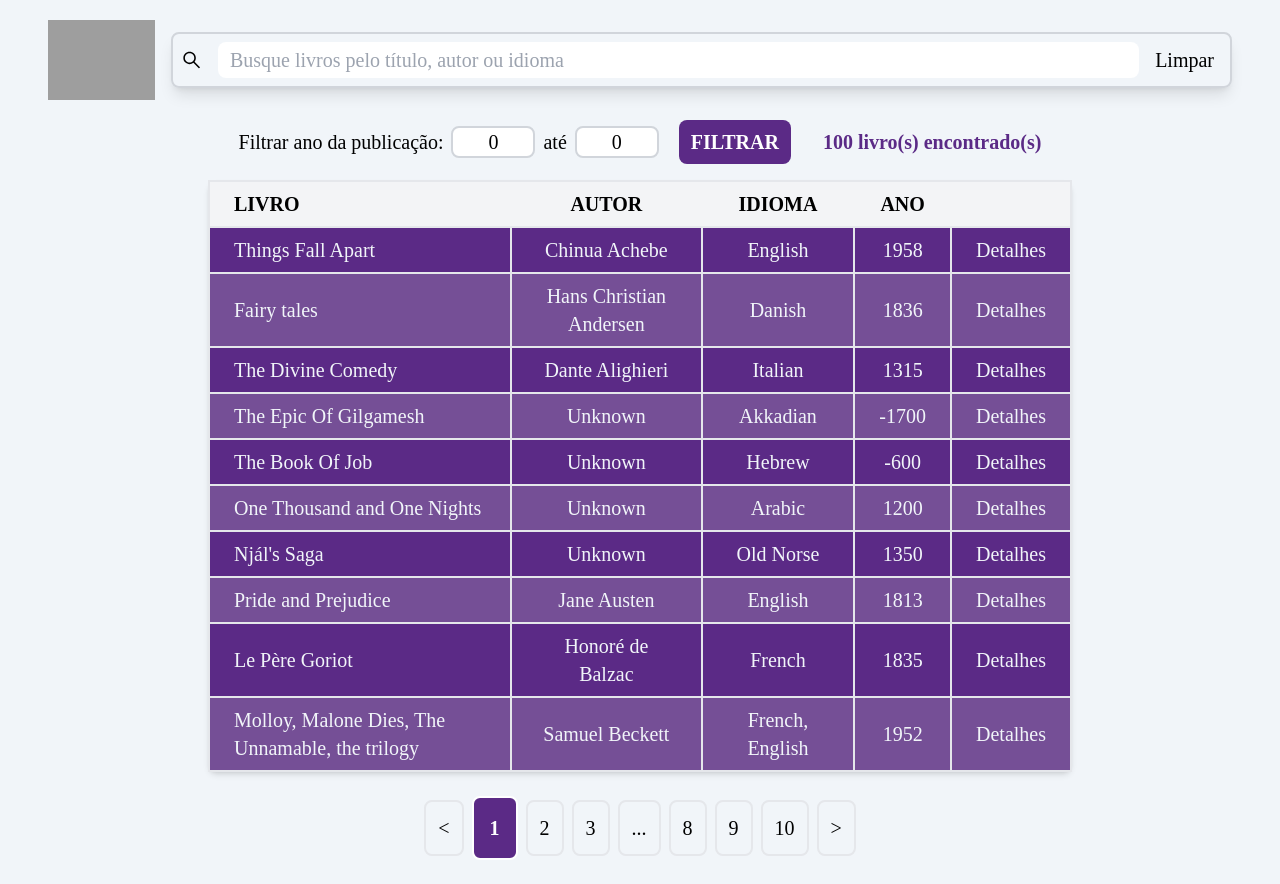
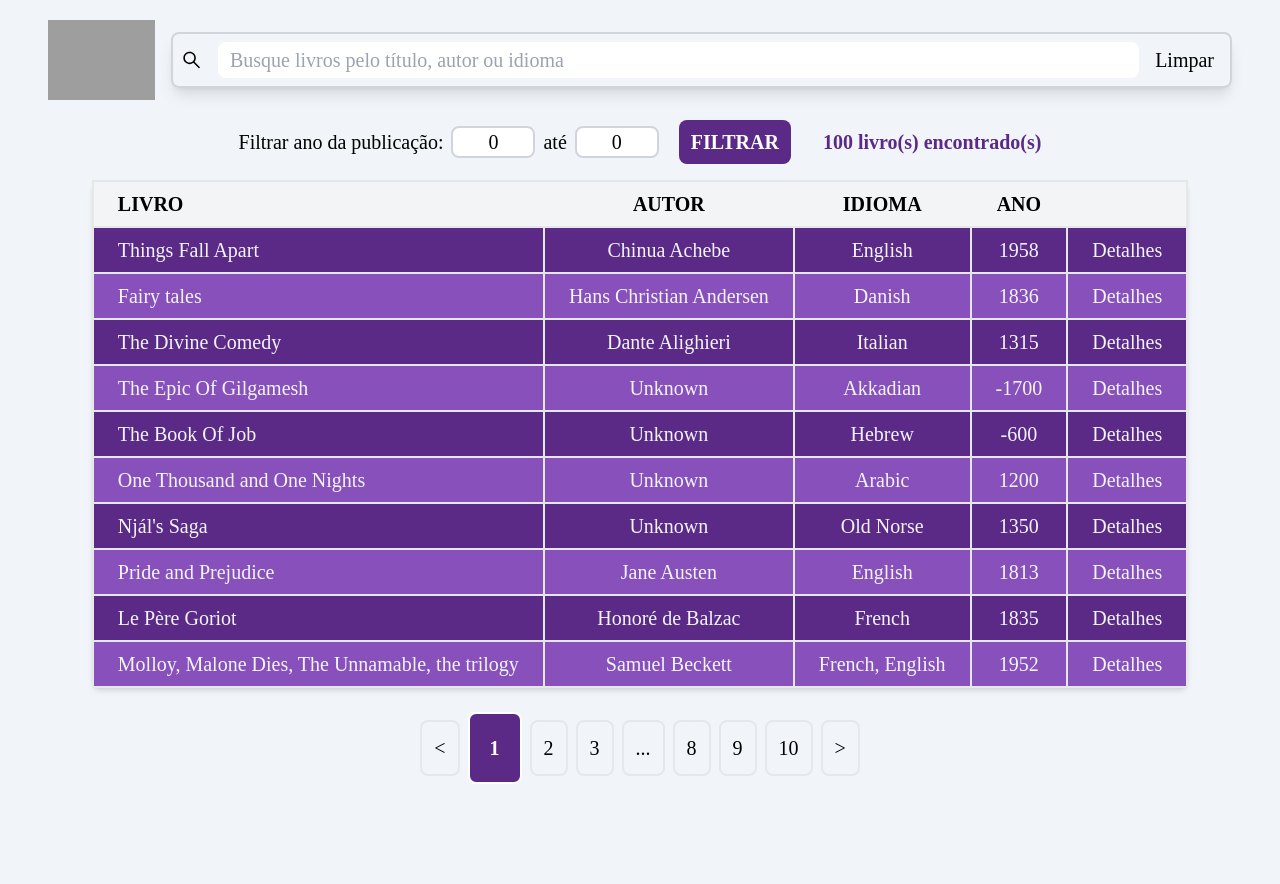
Before and after one commit to Guiroos/beon-project, a React (Create React App) app: page / in a window 1280 px wide. After the commit the page ends 808 px from the top, so only its background shows below. Built offline with nearby package versions, Linux system fonts and the light colour scheme; data requests are answered from the project's data file; grey boxes are pictures that could not be loaded.

Commit message:
style: tailwind color for BookTable

```diff
--- a/src/components/BooksTable.tsx
+++ b/src/components/BooksTable.tsx
@@ -20,8 +20,11 @@ const BooksTable: React.FC<BooksTableProps> = ({ books }: BooksTableProps) => {
     setPageNumber(selected);
   };
   return (
-    <div id="book-table" className="mx-52">
-      <table id="table" className="w-full relative overflow-x-auto shadow-md sm:rounded-lg">
+    <div id="book-table" className="mx-auto">
+      <table
+        id="table"
+        className="w-full relative overflow-x-auto shadow-md sm:rounded-lg"
+      >
         <thead id="table-head" className="bg-gray-100 uppercase">
           <tr id="table-head-row" className="border-2">
             <th className="text-left px-6 py-2">Livro</th>
@@ -29,15 +32,16 @@ const BooksTable: React.FC<BooksTableProps> = ({ books }: BooksTableProps) => {
             <th className="px-6 py-2">Idioma</th>
             <th className="px-6 py-2">Ano</th>
             <th className="px-6 py-2">
-              <p className="sr-only">
-                Ações
-              </p>
+              <p className="sr-only">Ações</p>
             </th>
           </tr>
         </thead>
         <tbody id="table-body" className="">
           {booksToDisplay.map((book) => (
-            <tr key={book.title} className="odd:bg-[#5B2A86] even:bg-[#754f96] text-center text-slate-100">
+            <tr
+              key={book.title}
+              className="odd:bg-[#5B2A86] even:bg-[#8850BB] text-center text-slate-100"
+            >
               <td className="text-left px-6 py-2 border-2">{book.title}</td>
               <td className="px-6 py-2 border-2">{book.author}</td>
               <td className="px-6 py-2 border-2">{book.language}</td>
@@ -59,7 +63,7 @@ const BooksTable: React.FC<BooksTableProps> = ({ books }: BooksTableProps) => {
       <div id="paginate-div">
         <ReactPaginate
           className="flex justify-center items-center my-5"
-          activeClassName="bg-[#5B2A86] border-white text-white p-4 font-bold"
+          activeClassName="bg-[#5B2A86] border-white text-white p-5 font-bold"
           pageClassName="p-3 m-1 border-2 rounded-lg"
           nextClassName="p-3 m-1 border-2 rounded-lg"
           previousClassName="p-3 m-1 border-2 rounded-lg"
```
